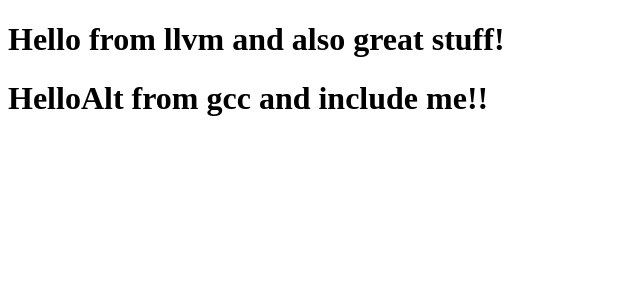
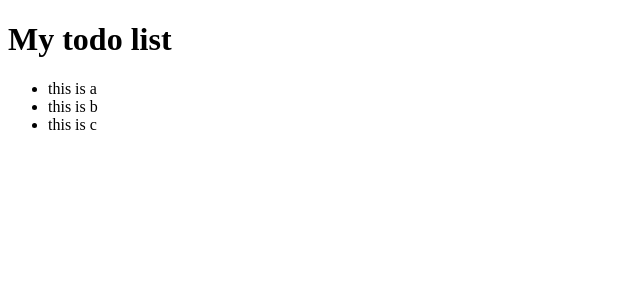
Before and after one commit to weidonglian/react-playground, a React app in the folder first-react-ts/: page / in a window 1280 px wide. Shown: the top 300 px of the page, without its empty margins (0-640 px from the left). Built offline with nearby package versions, Linux system fonts and the light colour scheme; the HTML template or start-up script is replaced by a standard one.

Commit message:
add todos

```diff
--- a/first-react-ts/src/app/App.tsx
+++ b/first-react-ts/src/app/App.tsx
@@ -1,14 +1,14 @@
 import * as React from 'react'
 import * as ReactDOM from 'react-dom'
 import { Hello, HelloAlt } from './components/Hello'
+import { Todos } from './components/Todos'
 
 export class App extends React.Component<{}> {
     render() {
         return (
-            <React.Fragment>
-                <Hello compiler='llvm' framework='also great stuff'></Hello>
-                <HelloAlt compiler='gcc' framework='include me'></HelloAlt>
-            </React.Fragment>
+            <div>
+                <Todos />
+            </div>
 
         )
     }
--- /dev/null
+++ b/first-react-ts/src/app/components/Todos.tsx
@@ -0,0 +1,20 @@
+import * as React from 'react'
+
+export interface TodosProps {
+
+}
+
+export class Todos extends React.PureComponent<TodosProps> {
+    render() {
+        return (
+            <React.Fragment>
+                <h1>My todo list</h1>
+                <ul>
+                    <li>this is a</li>
+                    <li>this is b</li>
+                    <li>this is c</li>
+                </ul>
+            </React.Fragment>
+        )
+    }
+}
--- a/first-react-ts/webpack.config.js
+++ b/first-react-ts/webpack.config.js
@@ -5,7 +5,7 @@
 module.exports = {
     mode: "development",
     entry: {
-        app: ['./src/app/App.tsx', 'webpack-hot-middleware/client'],
+        app: ['./src/app/App.tsx'],
         vendor: ['react', 'react-dom']
     },
     output: {
@@ -28,7 +28,6 @@
     plugins: [
         new HtmlWebpackPlugin({
           template: './src/app/index.html',
-        }),
-        new webpack.HotModuleReplacementPlugin()
+        })
     ]
 }
```
Also changed, not shown: first-react-ts/package.json (+5 -5 lines), 2 other files (tests, documents, lock files or other folders).
